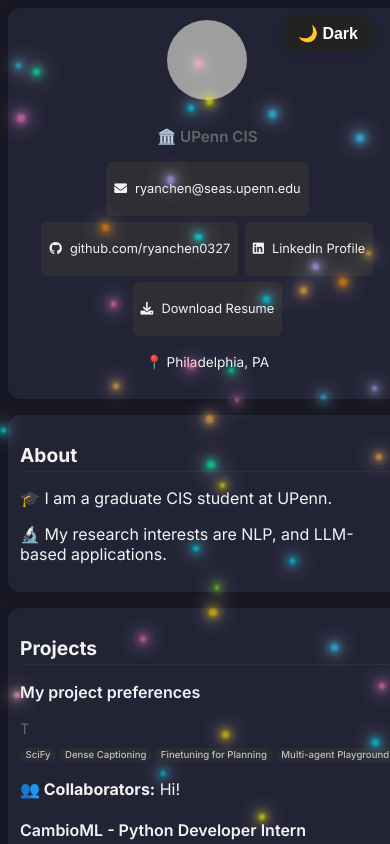
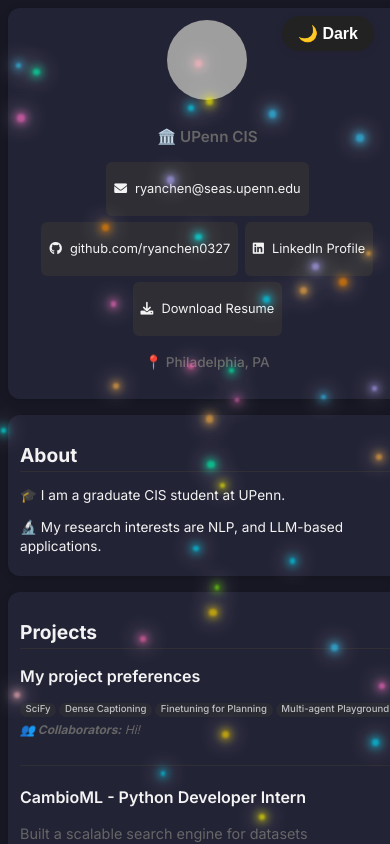
Before and after one commit to ryanchen0327/helloryan, a React (Vite) app: page / in a window 390 px wide. Shown: the top 844 px of the page. Built offline with nearby package versions, Linux system fonts and the light colour scheme; grey boxes are pictures that could not be loaded.

Commit message:
chore: update and redeploy

```diff
--- a/src/components/Projects.jsx
+++ b/src/components/Projects.jsx
@@ -5,7 +5,7 @@
     {
       id: 2,
       title: 'My project preferences',
-      description: 'T',
+      description: '',
       // No link provided for this project
       tags: ['SciFy', 'Dense Captioning', 'Finetuning for Planning', 'Multi-agent Playground'],
       collaborators: ['Hi!']
--- a/src/index.css
+++ b/src/index.css
@@ -86,6 +86,7 @@
   font-size: 1rem;
   color: #666;
   margin-bottom: 0.75rem;
+  font-weight: 500;
 }
 .social-links {
   display: flex;
@@ -101,7 +102,8 @@
   align-items: center;
   gap: 0.5rem;
   border-radius: 6px;
-  padding: 0.2rem 0.5rem;
+  padding: 0.4rem 0.6rem;
+  min-height: 40px;
 }
 .social-link:hover {
   color: var(--link-color);
@@ -110,9 +112,18 @@
 .contact-info {
   font-size: 0.95rem;
   line-height: 1.6;
+  text-align: center;
+  color: #666;
+  font-weight: 500;
 }
 .project-item {
   margin-bottom: 1.5rem;
+  padding-bottom: 1rem;
+  border-bottom: 1px solid var(--border-color);
+}
+.project-item:last-child {
+  border-bottom: none;
+  margin-bottom: 0;
 }
 .project-title {
   font-size: 1rem;
@@ -152,6 +163,17 @@
   position: absolute;
   left: 0;
   color: var(--link-color);
+}
+.project-collaborators {
+  font-size: 0.9rem;
+  color: #666;
+  margin-top: 0.5rem;
+  font-style: italic;
+}
+.about-text p {
+  font-size: 1rem;
+  line-height: 1.6;
+  margin-bottom: 0.75rem;
 }
 .project-tags {
   display: flex;
@@ -316,6 +338,15 @@
   .activity-items-inline {
     font-size: 0.9rem;
   }
+  .project-collaborators {
+    font-size: 0.85rem;
+    margin-top: 0.5rem;
+  }
+  .about-text p {
+    font-size: 0.95rem;
+    line-height: 1.6;
+    margin-bottom: 0.7rem;
+  }
   .project-tags {
     display: flex;
     gap: 0.3rem;
@@ -476,6 +507,15 @@
     font-size: 0.8rem;
     color: #666;
   }
+  .project-collaborators {
+    font-size: 0.8rem;
+    margin-top: 0.4rem;
+  }
+  .about-text p {
+    font-size: 0.9rem;
+    line-height: 1.5;
+    margin-bottom: 0.6rem;
+  }
   .theme-toggle {
     top: 12px;
     right: 12px;
@@ -523,6 +563,15 @@
   .activity-category-title {
     font-size: 0.85rem;
     font-weight: 600;
+  }
+  .project-collaborators {
+    font-size: 0.75rem;
+    margin-top: 0.3rem;
+  }
+  .about-text p {
+    font-size: 0.85rem;
+    line-height: 1.4;
+    margin-bottom: 0.5rem;
   }
   .project-tags {
     display: flex;
```
